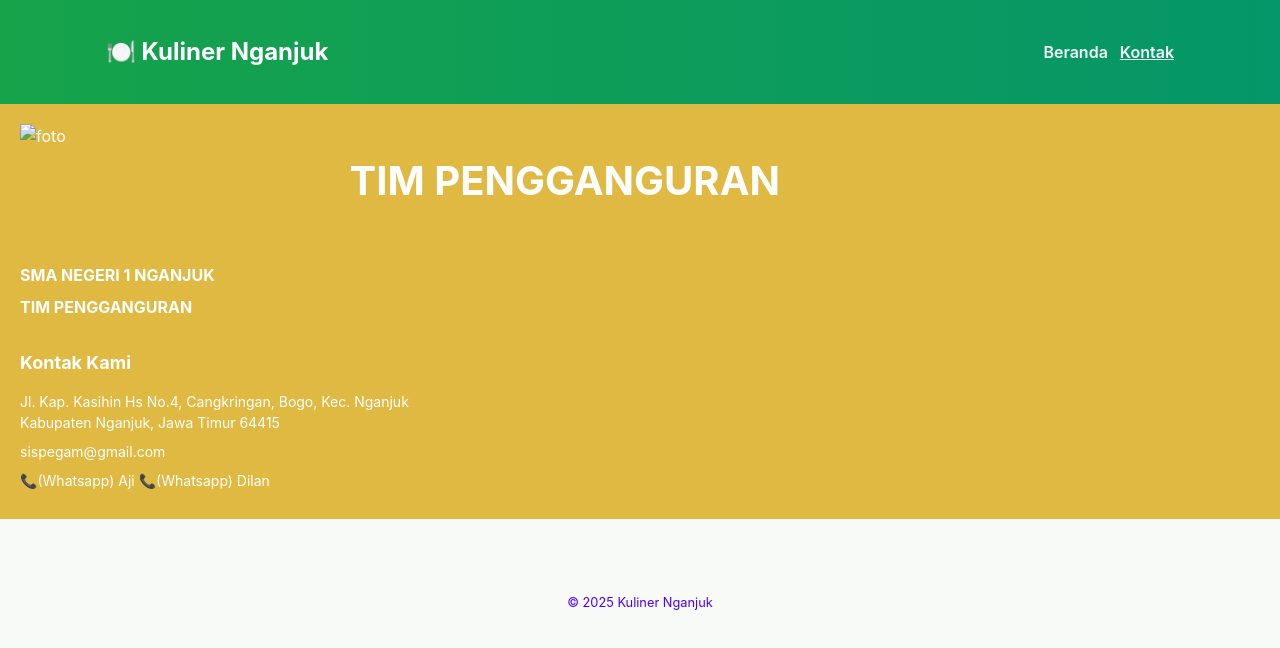
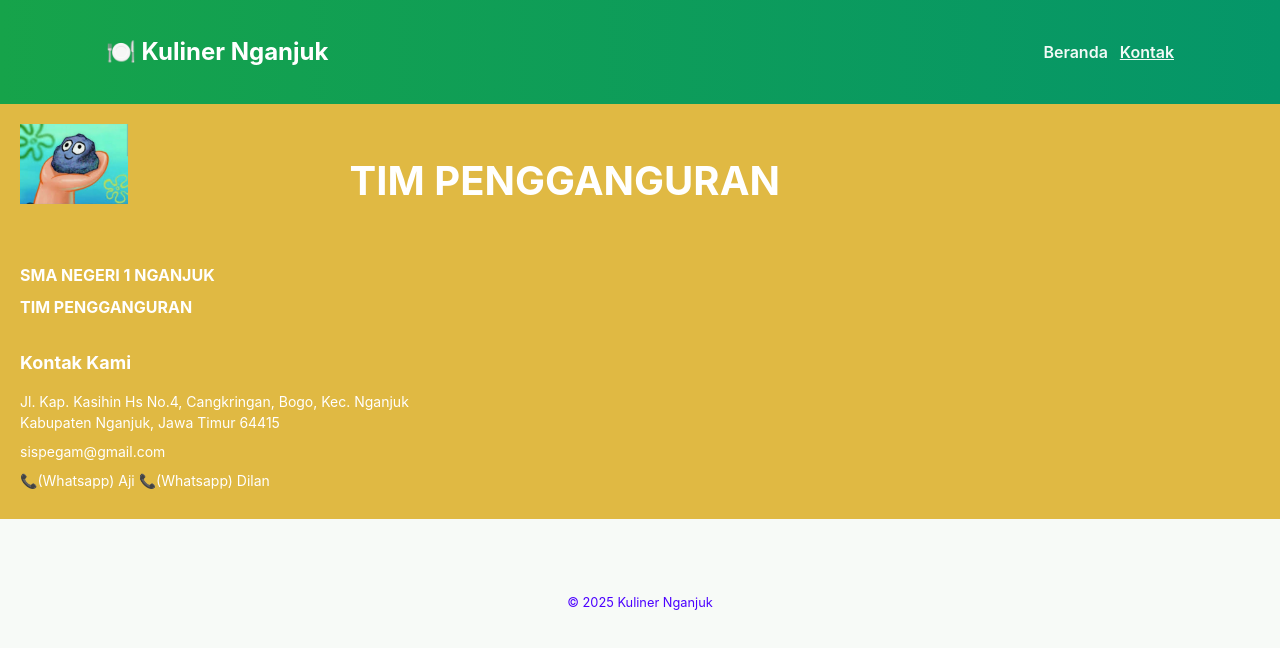
Before and after one commit to DantSena/Kuliner-Nganjuk, a plain HTML site: page contact.html in a window 1280 px wide. Drawn offline with Linux system fonts and the light colour scheme.

Commit message:
Update contact.html

```diff
--- a/contact.html
+++ b/contact.html
@@ -22,7 +22,7 @@
      <div class="puspresnas-infobox">
       <div class="infobox-logos">
         <img
-          src="isceh.png"
+          src="images.jpeg"
           alt="foto"
           class="logo-tutwuri"
         >
```
